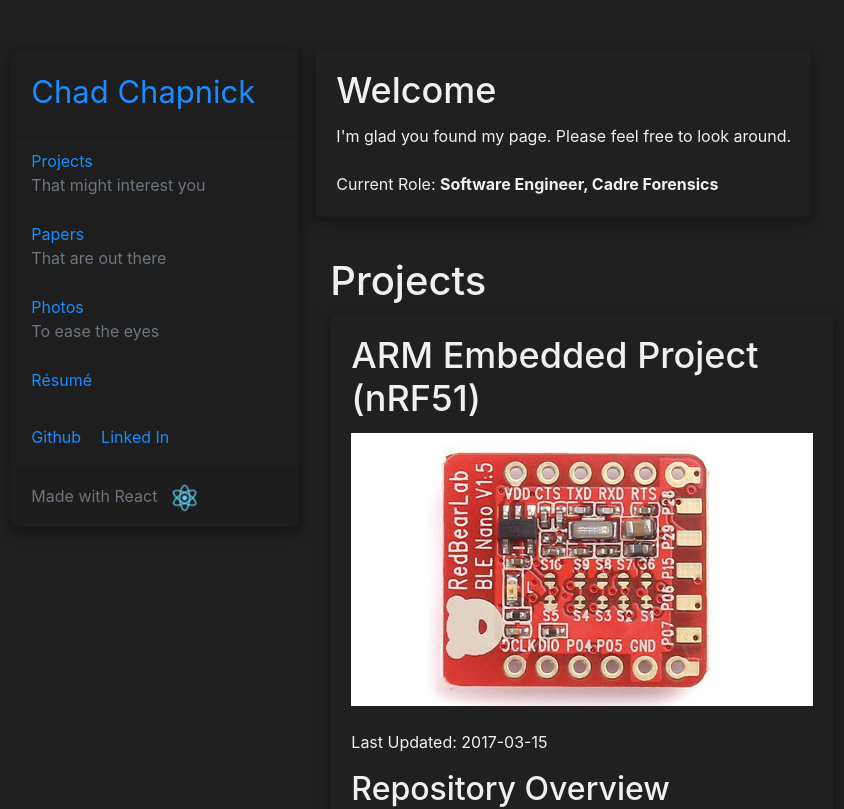
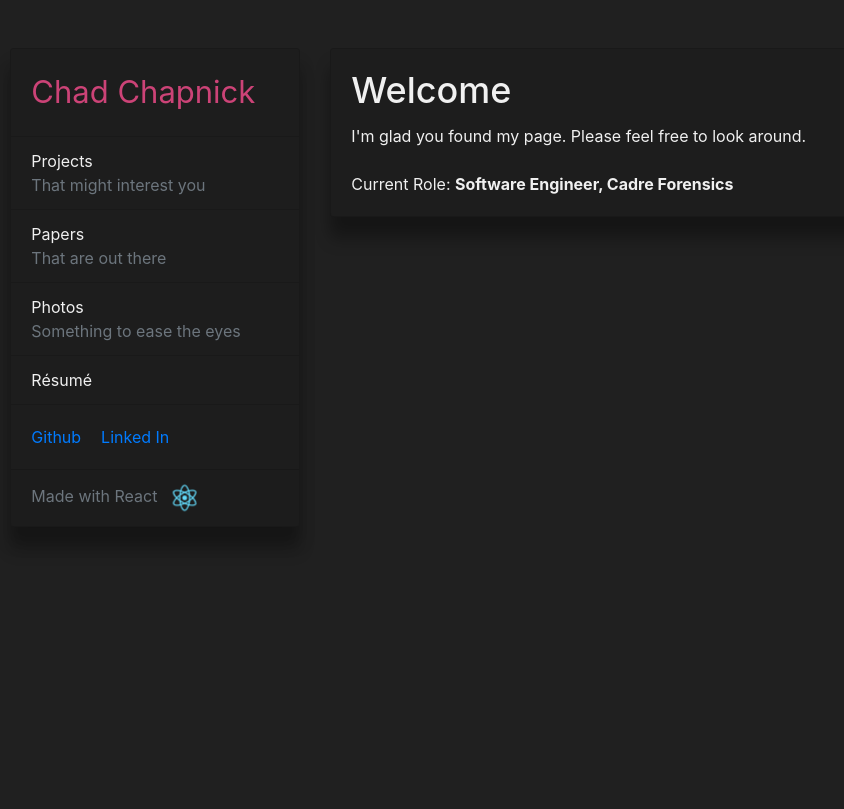
Before and after one commit to chapnickc/chapnickc.github.io, a React (Create React App) app: page / in a window 1280 px wide. Shown: the top 809 px of the page, without its empty margins (218-1062 px from the left). Built offline with nearby package versions, Linux system fonts and the light colour scheme.

Commit message:
added basic routing

```diff
--- a/package.json
+++ b/package.json
@@ -13,6 +13,7 @@
     "react": "^16.13.1",
     "react-bootstrap": "^1.0.0",
     "react-dom": "^16.13.1",
+    "react-router-dom": "^5.1.2",
     "react-scripts": "3.4.1"
   },
   "scripts": {
--- a/src/App.css
+++ b/src/App.css
@@ -1,66 +1,4 @@
-
-html, body {
-  background-color: #202020;
-}
-
-pre, h1 {
-  color: #f0f0f0
-}
-
-.Menu {
-  background-color: #1e1e1e;
-  color: #f0f0f0;
-  margin-bottom: 5vh;
-  box-shadow: 0 4px 8px 0 rgba(0, 0, 0, 0.2), 0 6px 20px 0 rgba(0, 0, 0, 0.19);
-}
-
-.Menu > .card, .list-group, .list-group-item {
-  background-color: #1e1e1e;
-  color: #f0f0f0;
-}
-
-.Menu-full-name {
-  font-size:  calc(15px + 2vmin);
-  margin-bottom: 0px;
-  color:  #f0f0f0;
-}
-
-.card-link {
-  color: #1a8cff;
-}
-
-.Project-image {
-  max-width: 100%;
-}
-
-/*.card-link:hover { color: #ffc000; }*/
-
-
-.Main {
-  background-color: #202020;
-  color: #f0f0f0;
-  box-shadow: 0 4px 8px 0 rgba(0, 0, 0, 0.2), 0 6px 20px 0 rgba(0, 0, 0, 0.19);
-  margin-bottom: 5vh;
-}
-
-
-.Main-title, .card-title {
-  font-size:  calc(20px + 2vmin);
-  color: #f0f0f0;
-}
-
-
-
-
-
-
-
-
-.App-logo {
-  display: inline;
-  height: 4vmin;
-  /*pointer-events: none;*/
-}
+.App-logo { display: inline; height: 4vmin; }
 
 @media (prefers-reduced-motion: no-preference) {
   .App-logo {
@@ -76,3 +14,41 @@
     transform: rotate(360deg);
   }
 }
+
+html, body { background-color: #202020; }
+
+pre, h1 { color: #f0f0f0 }
+
+.card-title { font-size:  calc(20px + 2vmin); color: #f0f0f0; }
+
+.Project-image { max-width: 100%; }
+
+.Main {
+  background-color: #1d1d1d;
+  color: #f0f0f0;
+  margin-bottom: 5vh;
+  box-shadow: 0 1em 1em 0 rgba(0, 0, 0, 0.2), 0 1.5em 1em 0 rgba(0, 0, 0, 0.19);
+}
+
+.Menu {
+  background-color: #1d1d1d;
+  color: #f0f0f0;
+  margin-bottom: 5vh;
+  box-shadow: 0 1em 1em 0 rgba(0, 0, 0, 0.2), 0 1.5em 1em 0 rgba(0, 0, 0, 0.19);
+}
+
+.Menu > .card, .list-group, .list-group-item {
+  background-color: #1d1d1d;
+  color: #f0f0f0;
+}
+
+.Menu-full-name a {
+  font-size:  calc(15px + 2vmin);
+  margin-bottom: 0px;
+  color:  #cc4377;
+}
+
+.Menu-full-name a:hover { color:  #CC4E77; text-decoration: none;}
+
+.Menu-item { color: #f0f0f0; } /* #ffc000 */
+.Menu-item:hover { color:  #CC4E77; text-decoration: none;}
--- a/src/App.js
+++ b/src/App.js
@@ -3,28 +3,47 @@
 import Col from 'react-bootstrap/Col';
 import Container from 'react-bootstrap/Container';
 import 'bootstrap/dist/css/bootstrap.min.css';
+
 import './App.css';
 import Menu from './components/Menu.js';
 import Welcome from './components/Welcome.js';
 import Projects from './components/Projects.js';
+import {
+  HashRouter as Router,
+  Switch,
+  Route
+} from "react-router-dom";
 
-
-function App()
+export default function App()
 {
+  document.title='chapnickc.github.io';
 
   return (
+    <Router>
+
       <Container fluid className="App mt-5 mb-5">
         <Row>
+
           <Col md={{span: 3, offset: 2}}>
             <Menu/>
           </Col>
-        <Col md={{span: 5, offset: 0}} className="App-main-content">
-          <Row> <Welcome/> </Row>
-          <Row> <Projects/> </Row>
+
+          <Col md={{span: 6, offset: 0}} className="App-main-content">
+            <Switch>
+              <Route path="//">
+                <Welcome />
+              </Route>
+              <Route path="/projects">
+                <Projects />
+              </Route>
+
+            </Switch>
           </Col>
+
         </Row>
       </Container>
+
+    </Router>
+
     );
 }
-
-export default App;
--- a/src/components/Menu.js
+++ b/src/components/Menu.js
@@ -1,44 +1,55 @@
 import React from 'react';
 import Card from 'react-bootstrap/Card';
 import ListGroup from 'react-bootstrap/ListGroup';
-
+import Link from 'react-router-dom/Link';
 import logo from '../logo.svg';
 
 export default class Menu extends React.Component {
-	render(){
   //<ListGroup.Item>
   //  <Card.Link href="#" className="Menu-item">Blogs</Card.Link>
   //  <Card.Text className="text-muted">For some reading</Card.Text>
   //</ListGroup.Item>
-
+  render() {
     return (
       <Card className="Menu">
+
         <Card.Body>
-          <Card.Link href="#" className="Menu-full-name">  Chad Chapnick</Card.Link>
+          <Card.Link className="Menu-full-name">
+            <Link to="/"> Chad Chapnick </Link>
+          </Card.Link>
         </Card.Body>
 
         <ListGroup variant="flush" className="Menu-list">
+
           <ListGroup.Item>
-						<Card.Link href="#" className="Menu-item">Projects</Card.Link>
-						<Card.Text className="text-muted">That might interest you</Card.Text>
+            <Card.Link>
+              <Link to="/projects" className="Menu-item">Projects</Link>
+            </Card.Link>
+            <Card.Text className="text-muted">
+              That might interest you</Card.Text>
           </ListGroup.Item>
+
           <ListGroup.Item>
-						<Card.Link href="#" className="Menu-item">Papers</Card.Link>
-						<Card.Text className="text-muted">That are out there</Card.Text>
+            <Card.Link href="#" className="Menu-item">
+              Papers
+            </Card.Link>
+            <Card.Text className="text-muted">
+              That are out there</Card.Text>
           </ListGroup.Item>
+
           <ListGroup.Item>
             <Card.Link href="#" className="Menu-item">Photos</Card.Link>
-						<Card.Text className="text-muted">To ease the eyes</Card.Text>
+            <Card.Text className="text-muted">Something to ease the eyes</Card.Text>
           </ListGroup.Item>
+
           <ListGroup.Item>
             <Card.Link
             href="https://s3.amazonaws.com/chapnickc.github.io/Chad_Chapnick_Resume_2020_27_03.pdf"
             target="_blank"
-						className="Menu-item"
-					>
-							Résumé
-					</Card.Link>
+            className="Menu-item">
+            Résumé</Card.Link>
         </ListGroup.Item>
+
       </ListGroup>
 
       <Card.Body>
@@ -53,5 +64,4 @@
     </Card>
     );
 }
-
 };
```
Also changed, not shown: public/img/ble-nano.jpg, 1 other file (tests, documents, lock files or other folders). Lines whose indentation alone changed are shown as unchanged.
